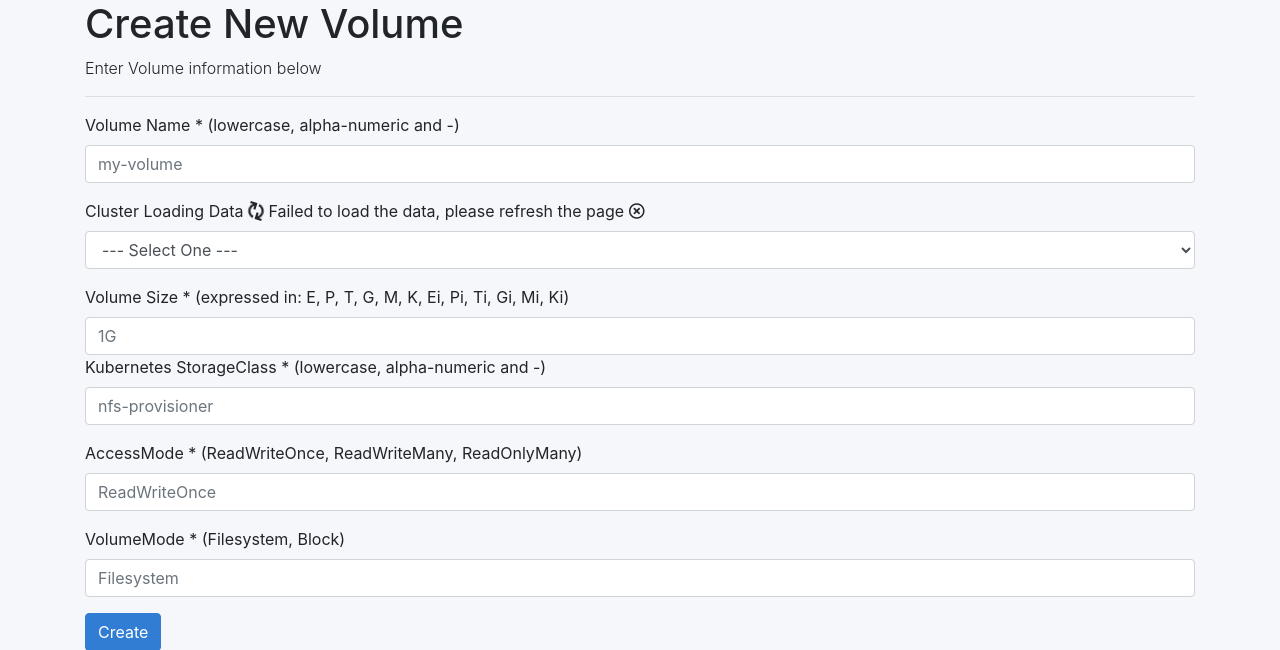
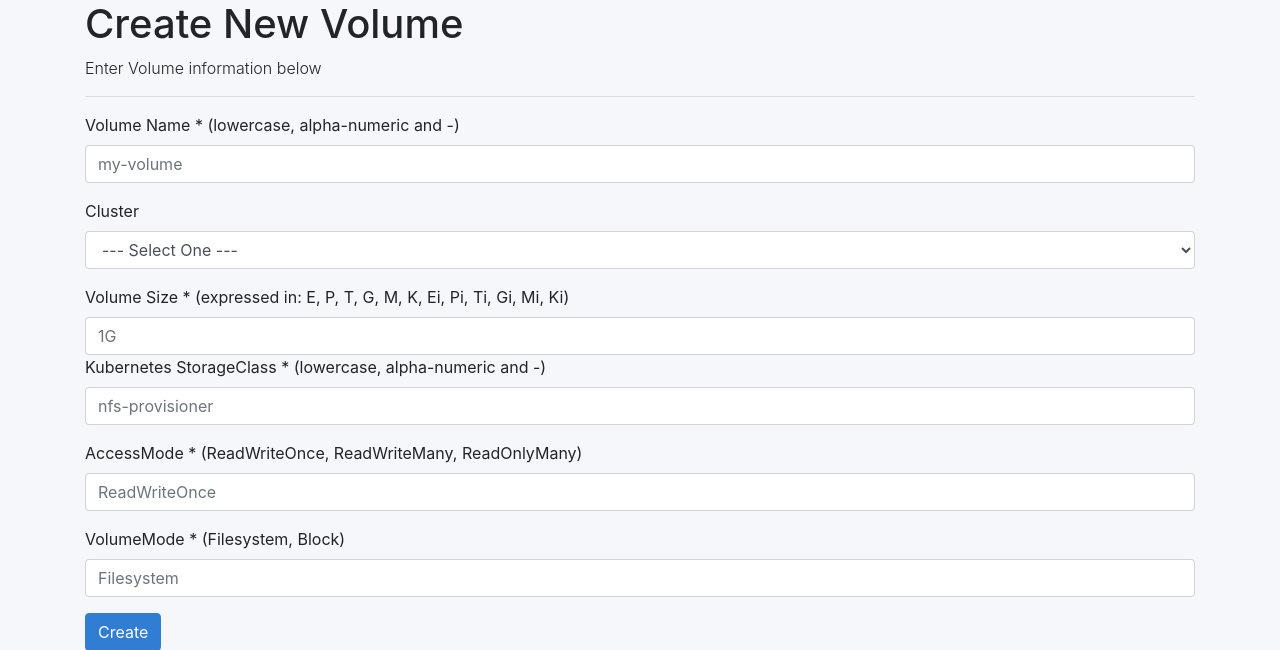
Before and after one commit to slateci/slate-portal, a Python web app: template portal/templates/group_volumes_create.html in a window 1280 px wide. Shown: the part 145-795 px from the top of the page. Run offline with Jinja, Linux system fonts and the light colour scheme; the template is opened without the code that fills it, so the values that code supplies are empty; some libraries are stand-ins or nearby versions.

Commit message:
remove async loading and failed labels

```diff
--- a/portal/templates/group_volumes_create.html
+++ b/portal/templates/group_volumes_create.html
@@ -48,12 +48,6 @@
 
               <div class="form-group">
                 <label for="cluster">Cluster</label>
-                <span v-if='loading'>
-                  Loading Data <i class="fas fa-sync fa-spin"></i>
-                </span>
-                <span v-if='failed'>
-                  Failed to load the data, please refresh the page <i class="far fa-times-circle"></i>
-                </span>
                 <select class="form-control" id="cluster" name="cluster" required="required" tabindex="1">
                   <option value="" selected disabled>--- Select One ---</option>
                   {% for cluster in clusters %}
```
